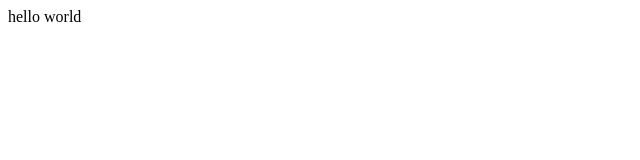
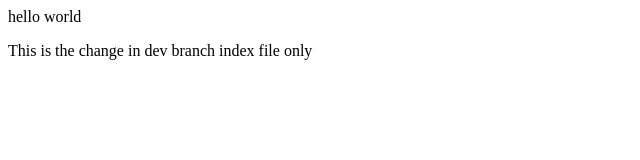
Before and after one commit to iam-ayush18/PracticeRepo1, a plain HTML site: page index.html in a window 1280 px wide. Shown: the whole page, without its empty margins (0-640 px from the left). Drawn offline with Linux system fonts and the light colour scheme.

Commit message:
Added new line in index file of dev branch

```diff
--- a/index.html
+++ b/index.html
@@ -1 +1,2 @@
 <p>hello world<p>
+<p>This is the change in dev branch index file only</p>
```
